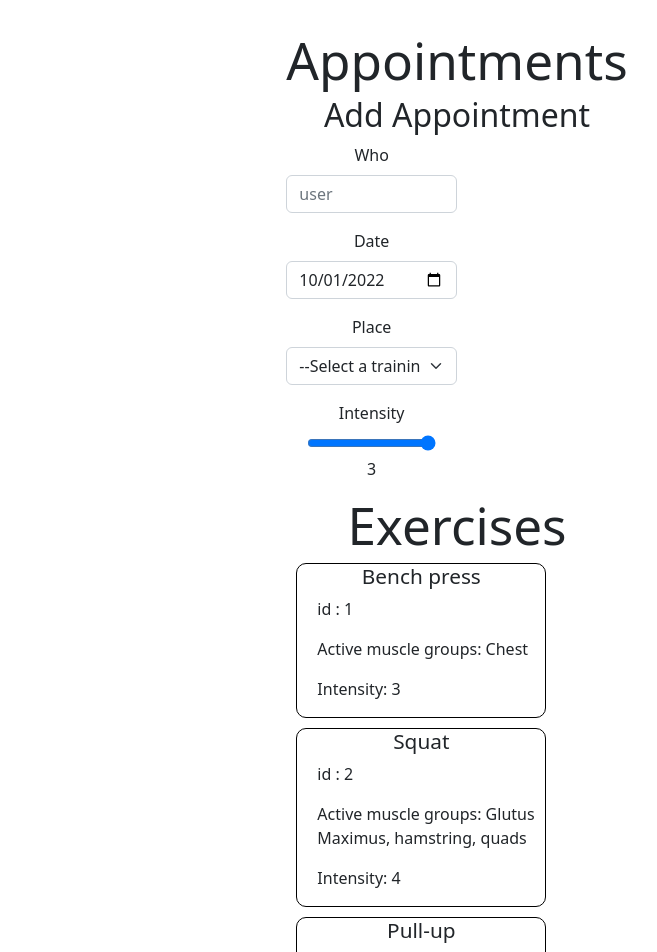
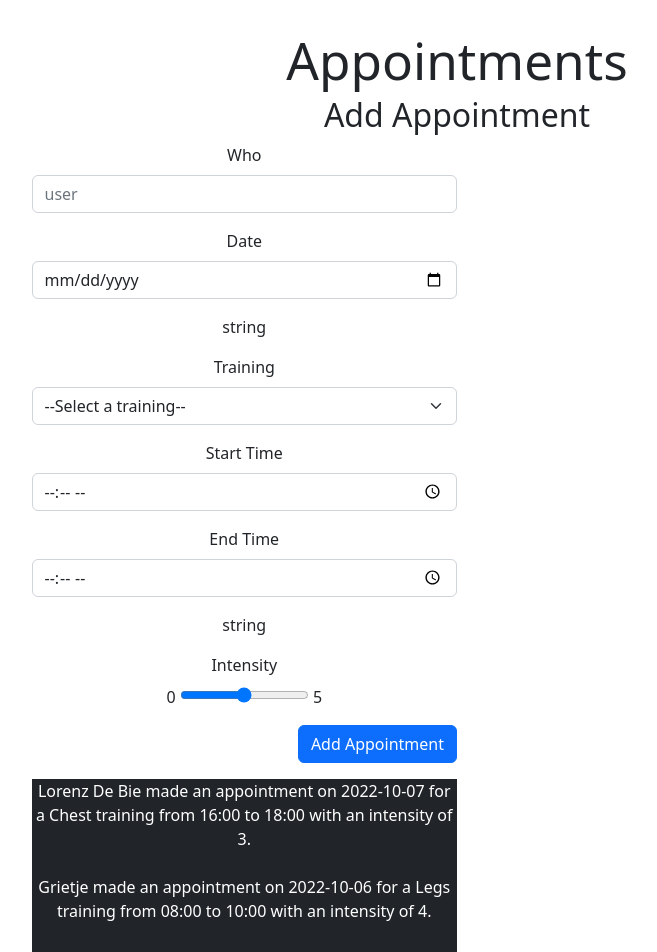
Before and after one commit to lorenzdbie/frontendGymApp, a React (Vite) app: page / in a window 1280 px wide. Shown: the top 952 px of the page, without its empty margins (183-840 px from the left). Built offline with nearby package versions, Linux system fonts and the light colour scheme.

Commit message:
verder werken aan form

```diff
--- a/src/api/mock-data.jsx
+++ b/src/api/mock-data.jsx
@@ -3,21 +3,23 @@ const EXERCISE_DATA = [
     id: 1,
     name: "Bench press",
     muscleGroup: "Chest",
-    intensity: 3,
   },
   {
     id: 2,
-    name: "Squat",
-    muscleGroup: "Glutus Maximus, hamstring, quads",
-    intensity: 4,
+    name: "legs",
+    muscleGroup: "Legs",
   },
   {
     id: 3,
+    name: "Squat",
+    muscleGroup: "Glutus Maximus, hamstring, quads",
+  },
+  {
+    id: 4,
     name: "Pull-up",
-    muscleGroup: "lats",
-    intensity: 3,
+    muscleGroup: "Back",
   },
-  { id: 4, name: "Dumbell Curl", muscleGroup: "Biceps", intensity: 2 },
+  { id: 5, name: "Dumbell Curl", muscleGroup: "Biceps" },
 ];
 
 let APPOINTMENTS = [
@@ -30,7 +32,7 @@ let APPOINTMENTS = [
     },
     training: {
       id: 1,
-      muscleGroup: "chest",
+      muscleGroup: "Chest",
     },
     startTime: "2022-10-16T16:00:00.000Z",
     endTime: "2022-10-16T18:00:00.000Z",
@@ -45,7 +47,7 @@ let APPOINTMENTS = [
     },
     training: {
       id: 2,
-      muscleGroup: "legs",
+      muscleGroup: "Legs",
     },
     startTime: "2022-10-18T08:00:00.000Z",
     endTime: "2022-10-18T10:00:00.000Z",
@@ -59,8 +61,8 @@ let APPOINTMENTS = [
       name: "Galdino",
     },
     training: {
-      id: 3,
-      muscleGroup: "back",
+      id: 4,
+      muscleGroup: "Back",
     },
     startTime: "2022-10-12T10:00:00.000Z",
     endTime: "2022-10-12T14:00:00.000Z",
--- a/src/components/appointments/appointment.jsx
+++ b/src/components/appointments/appointment.jsx
@@ -1,14 +1,13 @@
-export default function Appointment(props){
-  const {  user,
-    date,
-    training,
-    startTime,
-    endTime,
-    intensity,} = props;
+import { toDateInputString, toTimeInputString } from "./appointmentForm";
 
-    return(
-      <div className="text-bg-dark" style={{width:"50%"}}>
-        {user.name} made an appointment on {date} for a {training.muscleGroup}training of {endTime.diff(startTime)} with an intensity of {intensity}.
-      </div>
-    );
+export default function Appointment(props) {
+  const { user, date, training, startTime, endTime, intensity } = props;
+  return (
+    <div className="text-bg-dark" style={{ width: "50%" }}>
+      {user.name} made an appointment on {toDateInputString(new Date(date))} for
+      a {training.muscleGroup} training from {toTimeInputString(startTime)} to{" "}
+      {toTimeInputString(endTime)} with an intensity of {intensity}.<br />
+      <br />
+    </div>
+  );
 }
--- a/src/components/appointments/appointmentForm.jsx
+++ b/src/components/appointments/appointmentForm.jsx
@@ -1,38 +1,61 @@
 import { useState } from "react";
 import { APPOINTMENTS, EXERCISE_DATA } from "../../api/mock-data";
 
-const toDateInputString = (date) => {
+export const toDateInputString = (date) => {
   if (!date) return null;
   if (typeof date !== Object) {
-    date = new Date();
+    date = new Date(date);
   }
   let aString = date.toISOString();
   return aString.substring(0, aString.indexOf("T"));
 };
 
-export default function AppointmentForm(onSaveAppointment) {
+export const toTimeInputString = (time) => {
+  if (!time) return null;
+  if (typeof time !== Object) {
+    time = new Date(time);
+  }
+  let aString = time.toISOString();
+  console.log(aString);
+  return aString.substring(aString.indexOf("T") + 1, aString.indexOf("Z") - 7);
+};
+
+const addTimeToDate = (date, time) => {
+  date = toDateInputString(date);
+  let tijd = date + "T" + time + ":00.000Z";
+  return tijd;
+};
+
+export default function AppointmentForm({ onSaveAppointment }) {
   const [user, setUser] = useState("");
-  const [date, setDate] = useState(new Date());
+  const [date, setDate] = useState("");
   const [training, setTraining] = useState("");
-  const [startTime, setStartTime] = useState(new Date());
-  const [endTime, setEndTime] = useState(new Date());
-  const [intensity, setIntensity] = useState(0);
+  const [startTime, setStartTime] = useState("");
+  const [endTime, setEndTime] = useState("");
+  const [intensity, setIntensity] = useState(2.5);
 
   const handleSubmit = (e) => {
     e.preventDefault();
-    onSaveAppointment(user, date, training, startTime, endTime, intensity);
+    const start = addTimeToDate(date, startTime);
+    const end = addTimeToDate(date, endTime);
+    const sessie = training;
+    onSaveAppointment(user, date, sessie, start, end, intensity);
     setUser("");
-    setDate(new Date());
+    setDate("");
     setTraining("");
-    setStartTime(new Date());
-    setEndTime(new Date());
+    setStartTime("");
+    setEndTime("");
     setIntensity(3);
   };
 
   return (
     <>
       <h2>Add Appointment</h2>
-      <form onSubmit={handleSubmit} className="w-50 mb-3">
+      <form
+        onSubmit={handleSubmit}
+        className="w-50 mb-3"
+        style={{ minWidth: "200px" }}
+      >
         <div className="mb-3">
           <label htmlFor="name" className="form-label">
             Who
@@ -52,20 +75,22 @@ export default function AppointmentForm(onSaveAppointment) {
             Date
           </label>
           <input
-            value={toDateInputString(date)}
+            value={date}
             onChange={(e) => setDate(e.target.value)}
             id="date"
             type="date"
             className="form-control"
-            placeholder="date"
           />
         </div>
+        <p>
+          {date} {typeof date}
+        </p>
         <div className="mb-3">
           <label htmlFor="trainings" className="form-label">
-            Place
+            Training
           </label>
           <select
-            value={training}
+            value={training.muscleGroup}
             onChange={(e) => setTraining(e.target.value)}
             id="trainings"
             className="form-select"
@@ -79,7 +104,7 @@ export default function AppointmentForm(onSaveAppointment) {
             ))}
           </select>
         </div>
-        {/* <div className="mb-3">
+        <div className="mb-3">
           <label htmlFor="startTime" className="form-label">
             Start Time
           </label>
@@ -88,8 +113,11 @@ export default function AppointmentForm(onSaveAppointment) {
             onChange={(e) => setStartTime(e.target.value)}
             id="time"
             type="time"
+            min="08:00"
+            max="18:30"
+            step="900"
             className="form-control"
-            placeholder="startTime"
+            required
           />
         </div>
         <div className="mb-3">
@@ -101,24 +129,45 @@ export default function AppointmentForm(onSaveAppointment) {
             onChange={(e) => setEndTime(e.target.value)}
             id="time"
             type="time"
+            min="08:30"
+            max="19:00"
+            step="900"
             className="form-control"
-            placeholder="startTime"
-          />Í
-        </div> */}
+            required
+          />
+        </div>
+        <p>
+          {endTime} {typeof endTime}{" "}
+        </p>
+
         <div className="mb-3">
           <label htmlFor="intensity" className="form-label">
             Intensity
           </label>
+          <div>
+            <span>0 </span>
+
             <input
               type="range"
               onChange={(e) => setIntensity(e.target.value)}
-            min="1"
-            max="5"
-            // onInput= intensitySlider.innerText = this.value
+              min={0}
+              max={5}
+              step="0.5"
+              value={intensity}
+              name="rangeInput"
               className="slider"
               id="intensity"
             />
-          <p id="intensitySlider">3</p>
+            <span> 5</span>
+          </div>
+          <p id="intensitySlider"></p>
+        </div>
+        <div className="clearfix">
+          <div className="btn-group float-end">
+            <button type="submit" className="btn btn-primary">
+              Add Appointment
+            </button>
+          </div>
         </div>
       </form>
     </>
--- a/src/components/appointments/appointmentList.jsx
+++ b/src/components/appointments/appointmentList.jsx
@@ -7,24 +7,36 @@ export default function AppointmentList() {
   const [appointments, setAppointments] = useState(APPOINTMENTS);
 
   const createAppointment = (
-    user,
+    name,
     date,
-    training,
+    muscleGroup,
     startTime,
     endTime,
     intensity
   ) => {
     const newAppointments = [
       {
-        user,
+        id: Math.max(APPOINTMENTS.map((e) => e.id)) + 1,
         date: new Date(date),
-        training,
-        startTime: new Date(startTime),
-        endTime: new Date(endTime),
+        user: {
+          id: APPOINTMENTS.includes((a) => a.user.name === name)
+            ? appointments.filter((e) => (e.user.name = name)).map((e) => e.id)
+            : Math.max(APPOINTMENTS.map((e) => e.user.id)) + 1,
+          name: name,
+        },
+        training: {
+          id: APPOINTMENTS.filter(
+            (e) => (e.training.muscleGroup = muscleGroup)
+          ).map((e) => e.training.id),
+          muscleGroup,
+        },
+        startTime,
+        endTime,
         intensity,
       },
       ...appointments,
     ];
+
     setAppointments(newAppointments);
     console.log("appointments", JSON.stringify(appointments));
     console.log("newAppointments", JSON.stringify(newAppointments));
@@ -33,44 +45,9 @@ export default function AppointmentList() {
     <>
       <h1>Appointments</h1>
       <AppointmentForm onSaveAppointment={createAppointment} />
-      {appointments.map((appoint) => {
-        <Appointment {...appoint} key={appoint.id} />;
-      })}
+      {appointments.map((appoint) => (
+        <Appointment {...appoint} key={appoint.id} />
+      ))}
     </>
   );
 }
-
-// export default function TransactionList() {
-//   const [transactions, setTransactions] = useState(TRANSACTION_DATA);
-
-//   const createTransaction = (user, place, amount, date) => {
-//     const newTransactions = [
-//       {
-//         user,
-//         place,
-//         amount,
-//         date: new Date(date),
-//       },
-//       ...transactions,
-//     ];
-//     setTransactions(newTransactions);
-//     console.log("transactions", JSON.stringify(transactions));
-//     console.log("newTransactions", JSON.stringify(newTransactions));
-//   };
-
-//   return (
-//     <>
-//       <h1>Transactions</h1>
-//       <TransactionForm onSaveTransaction={createTransaction} />
-//       {transactions.map((trans, index) => (
-//         <Transaction
-//           {...trans}
-//           key={index}
-//           //user={trans.user}
-//           //amount={trans.amount}
-//           //place={trans.place}
-//         />
-//       ))}
-//     </>
-//   );
-// }
```
Lines whose indentation alone changed are shown as unchanged.
